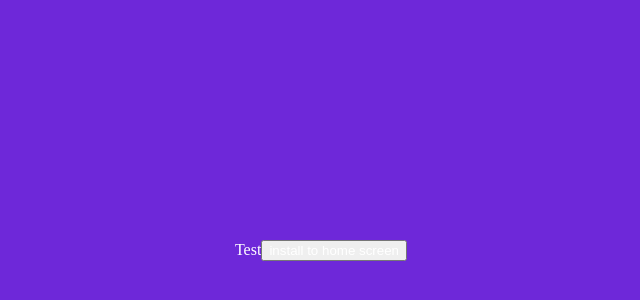
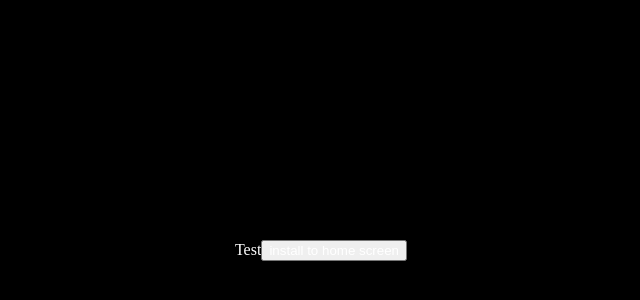
Before and after one commit to dizzydrwaf/pwa, a website: page index.html in a window 1280 px wide. Shown: the part 150-450 px from the top of the page, without its empty margins (319-959 px from the left). Drawn offline with Linux system fonts and the light colour scheme.

Commit message:
changed background color to black

```diff
--- a/style.sass
+++ b/style.sass
@@ -1,5 +1,5 @@
 body
-  background: #6e28d9;
+  background: #000000;
   color: white; /* Change my color to yellow */
   padding: 0 24px;
   margin: 0;
```
Also changed, not shown: style.css.
